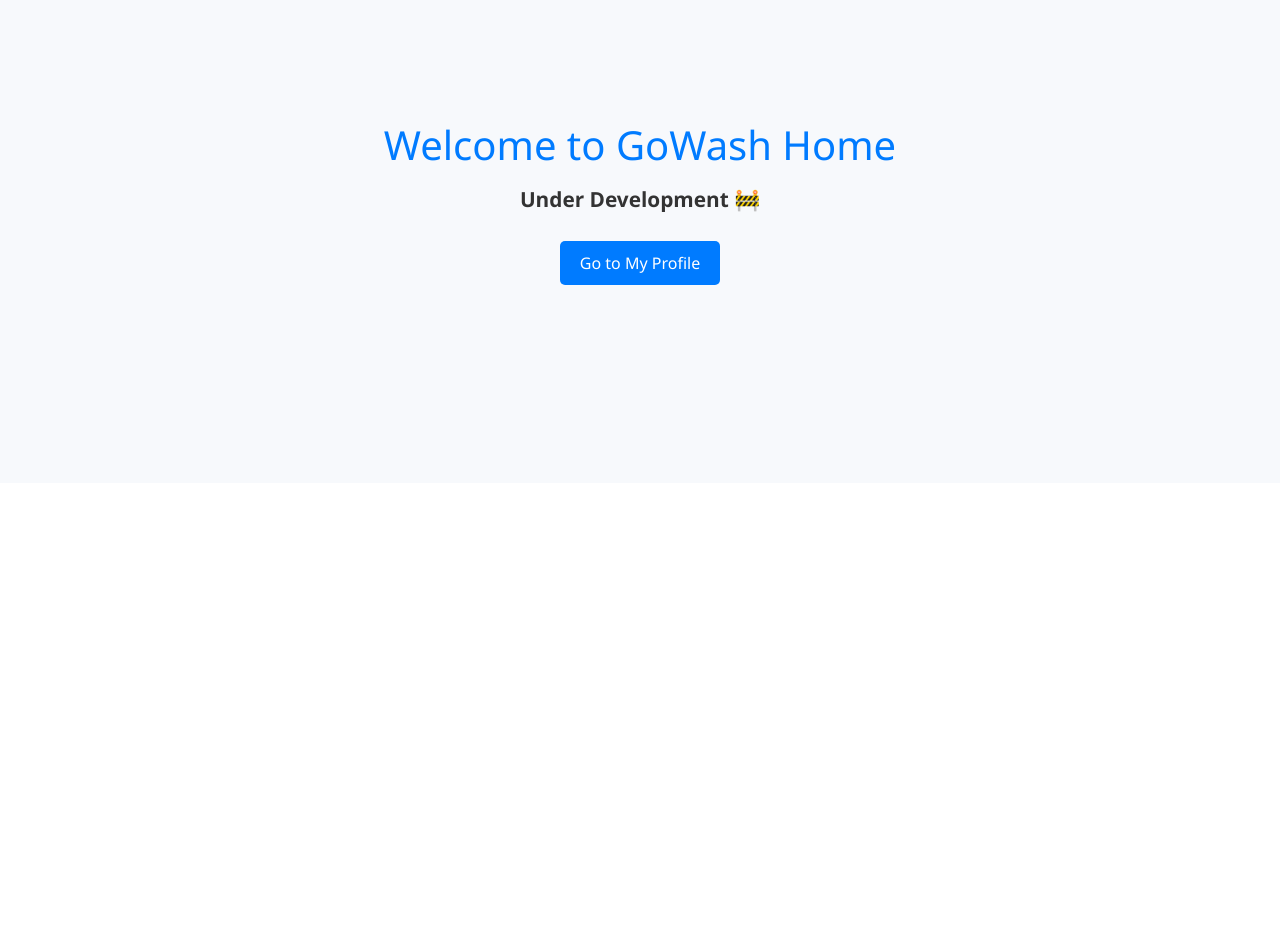
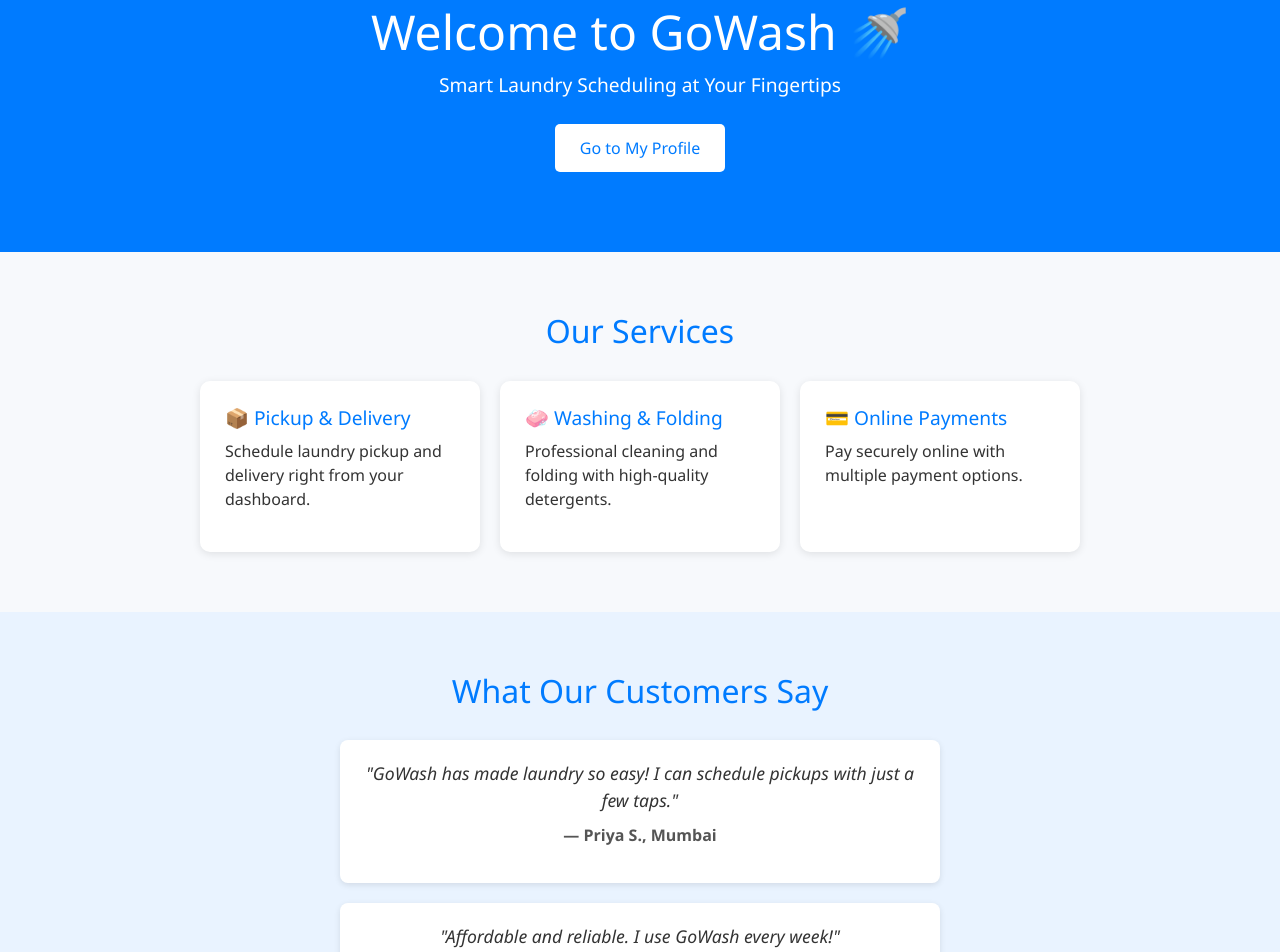
Before and after one commit to Prajwal2811/gowash_react.github.io, a React (Create React App) app: page / in a window 1280 px wide. Shown: the part 140-1092 px from the top of the page. Before the commit the page ends 800 px from the top, so only its background shows below. Built offline with nearby package versions, Linux system fonts and the light colour scheme.

Commit message:
Initial commit

```diff
--- a/src/pages/Home.js
+++ b/src/pages/Home.js
@@ -1,54 +1,284 @@
-import React from "react";
+import React, { useEffect, useState } from "react";
 import { useNavigate } from "react-router-dom";
+
+const fadeInAnimation = {
+  animationName: "fadeIn",
+  animationDuration: "1s",
+  animationFillMode: "forwards",
+  opacity: 0,
+};
 
 const Home = () => {
   const navigate = useNavigate();
+
+  const [animate, setAnimate] = useState(false);
+  useEffect(() => {
+    const timer = setTimeout(() => setAnimate(true), 100);
+    return () => clearTimeout(timer);
+  }, []);
 
   const goToProfile = () => {
     navigate("/my-profile");
   };
 
   return (
-    <div style={styles.container}>
-      <h2 style={styles.heading}>Welcome to GoWash Home</h2>
-      <p style={styles.message}>Under Development 🚧</p>
-      <button style={styles.button} onClick={goToProfile}>
-        Go to My Profile
-      </button>
-    </div>
+    <>
+      <style>
+        {`
+          @keyframes fadeIn {
+            to {
+              opacity: 1;
+            }
+          }
+          .service-card:hover {
+            transform: translateY(-10px);
+            box-shadow: 0 6px 15px rgba(0, 123, 255, 0.3);
+          }
+          .service-card {
+            transition: all 0.3s ease;
+          }
+          .banner-button:hover {
+            background-color: #0056b3;
+            color: white;
+          }
+          .testimonial-box {
+            transition: transform 0.3s ease;
+          }
+          .testimonial-box:hover {
+            transform: scale(1.03);
+            box-shadow: 0 8px 20px rgba(0,0,0,0.12);
+          }
+          .footer {
+            background-color: #007BFF;
+            color: white;
+            padding: 20px 15px;
+            text-align: center;
+            font-size: 0.9rem;
+            opacity: 0;
+            animation-name: fadeIn;
+            animation-duration: 1s;
+            animation-fill-mode: forwards;
+          }
+          .footer a {
+            color: #dbe9ff;
+            margin: 0 10px;
+            text-decoration: none;
+            transition: color 0.3s ease;
+          }
+          .footer a:hover {
+            color: #fff;
+            text-decoration: underline;
+          }
+        `}
+      </style>
+
+      <div style={styles.page}>
+        {/* Banner Section */}
+        <section
+          style={{
+            ...styles.banner,
+            ...(animate ? fadeInAnimation : {}),
+          }}
+        >
+          <h1 style={styles.bannerTitle}>Welcome to GoWash 🚿</h1>
+          <p style={styles.bannerSubtitle}>
+            Smart Laundry Scheduling at Your Fingertips
+          </p>
+          <button
+            className="banner-button"
+            style={styles.bannerButton}
+            onClick={goToProfile}
+          >
+            Go to My Profile
+          </button>
+        </section>
+
+        {/* Services Section */}
+        <section
+          style={{
+            ...styles.services,
+            ...(animate ? { ...fadeInAnimation, animationDelay: "0.4s" } : {}),
+          }}
+        >
+          <h2 style={styles.sectionHeading}>Our Services</h2>
+          <div style={styles.serviceGrid}>
+            {[
+              {
+                title: "📦 Pickup & Delivery",
+                desc: "Schedule laundry pickup and delivery right from your dashboard.",
+              },
+              {
+                title: "🧼 Washing & Folding",
+                desc: "Professional cleaning and folding with high-quality detergents.",
+              },
+              {
+                title: "💳 Online Payments",
+                desc: "Pay securely online with multiple payment options.",
+              },
+            ].map(({ title, desc }, i) => (
+              <div
+                key={i}
+                className="service-card"
+                style={{
+                  ...styles.serviceCard,
+                  opacity: 0,
+                  animationName: "fadeIn",
+                  animationDuration: "1s",
+                  animationFillMode: "forwards",
+                  animationDelay: `${0.6 + i * 0.3}s`,
+                }}
+              >
+                <h3 style={styles.cardTitle}>{title}</h3>
+                <p>{desc}</p>
+              </div>
+            ))}
+          </div>
+        </section>
+
+        {/* Testimonials Section */}
+        <section
+          style={{
+            ...styles.testimonials,
+            ...(animate ? { ...fadeInAnimation, animationDelay: "1.4s" } : {}),
+          }}
+        >
+          <h2 style={styles.sectionHeading}>What Our Customers Say</h2>
+          {[
+            {
+              quote:
+                '"GoWash has made laundry so easy! I can schedule pickups with just a few taps."',
+              author: "— Priya S., Mumbai",
+            },
+            {
+              quote: '"Affordable and reliable. I use GoWash every week!"',
+              author: "— Rahul K., Delhi",
+            },
+          ].map(({ quote, author }, i) => (
+            <div
+              key={i}
+              className="testimonial-box"
+              style={{
+                ...styles.testimonialBox,
+                opacity: 0,
+                animationName: "fadeIn",
+                animationDuration: "1s",
+                animationFillMode: "forwards",
+                animationDelay: `${1.6 + i * 0.3}s`,
+              }}
+            >
+              <p style={styles.quote}>{quote}</p>
+              <p style={styles.author}>{author}</p>
+            </div>
+          ))}
+        </section>
+
+        {/* Footer Section */}
+        <footer
+          className="footer"
+          style={animate ? { animationDelay: "2.3s" } : {}}
+        >
+          <p>Designed and Developed By Prajwal I | © 2025 GoWash. All rights reserved.</p>
+          <p>
+            <a href="/terms">Terms</a> | <a href="/privacy">Privacy</a> |{" "}
+            <a href="/contact">Contact Us</a>
+          </p>
+        </footer>
+
+      </div>
+    </>
   );
 };
 
 const styles = {
-  container: {
-    height: "70vh",
-    display: "flex",
-    flexDirection: "column",
-    justifyContent: "center",
-    alignItems: "center",
+  page: {
     fontFamily: "'Segoe UI', Tahoma, Geneva, Verdana, sans-serif",
     color: "#333",
     backgroundColor: "#f7f9fc",
+    paddingBottom: "60px",
   },
-  heading: {
-    fontSize: "2.5rem",
-    marginBottom: "15px",
-    color: "#007BFF",
-  },
-  message: {
-    fontSize: "1.3rem",
-    marginBottom: "25px",
-    fontWeight: "bold",
-  },
-  button: {
-    padding: "10px 20px",
-    fontSize: "1rem",
+
+  // Banner
+  banner: {
     backgroundColor: "#007BFF",
     color: "#fff",
+    padding: "80px 20px",
+    textAlign: "center",
+    opacity: 0,
+  },
+  bannerTitle: {
+    fontSize: "3rem",
+    marginBottom: "10px",
+  },
+  bannerSubtitle: {
+    fontSize: "1.2rem",
+    marginBottom: "25px",
+  },
+  bannerButton: {
+    padding: "12px 25px",
+    fontSize: "1rem",
+    backgroundColor: "#fff",
+    color: "#007BFF",
     border: "none",
     borderRadius: "5px",
     cursor: "pointer",
   },
+
+  // Services
+  services: {
+    padding: "60px 20px",
+    textAlign: "center",
+    opacity: 0,
+  },
+  sectionHeading: {
+    fontSize: "2rem",
+    color: "#007BFF",
+    marginBottom: "30px",
+  },
+  serviceGrid: {
+    display: "flex",
+    justifyContent: "center",
+    gap: "20px",
+    flexWrap: "wrap",
+  },
+  serviceCard: {
+    backgroundColor: "#fff",
+    padding: "25px",
+    borderRadius: "10px",
+    boxShadow: "0 2px 8px rgba(0,0,0,0.1)",
+    width: "280px",
+    textAlign: "left",
+  },
+  cardTitle: {
+    fontSize: "1.2rem",
+    marginBottom: "10px",
+    color: "#007BFF",
+  },
+
+  // Testimonials
+  testimonials: {
+    padding: "60px 20px",
+    backgroundColor: "#e9f3ff",
+    textAlign: "center",
+    opacity: 0,
+  },
+  testimonialBox: {
+    maxWidth: "600px",
+    margin: "20px auto",
+    padding: "20px",
+    backgroundColor: "#fff",
+    borderRadius: "8px",
+    boxShadow: "0 2px 6px rgba(0,0,0,0.1)",
+    transition: "transform 0.3s ease",
+  },
+  quote: {
+    fontSize: "1.1rem",
+    fontStyle: "italic",
+    marginBottom: "10px",
+  },
+  author: {
+    fontWeight: "bold",
+    color: "#555",
+  },
 };
 
 export default Home;
```
